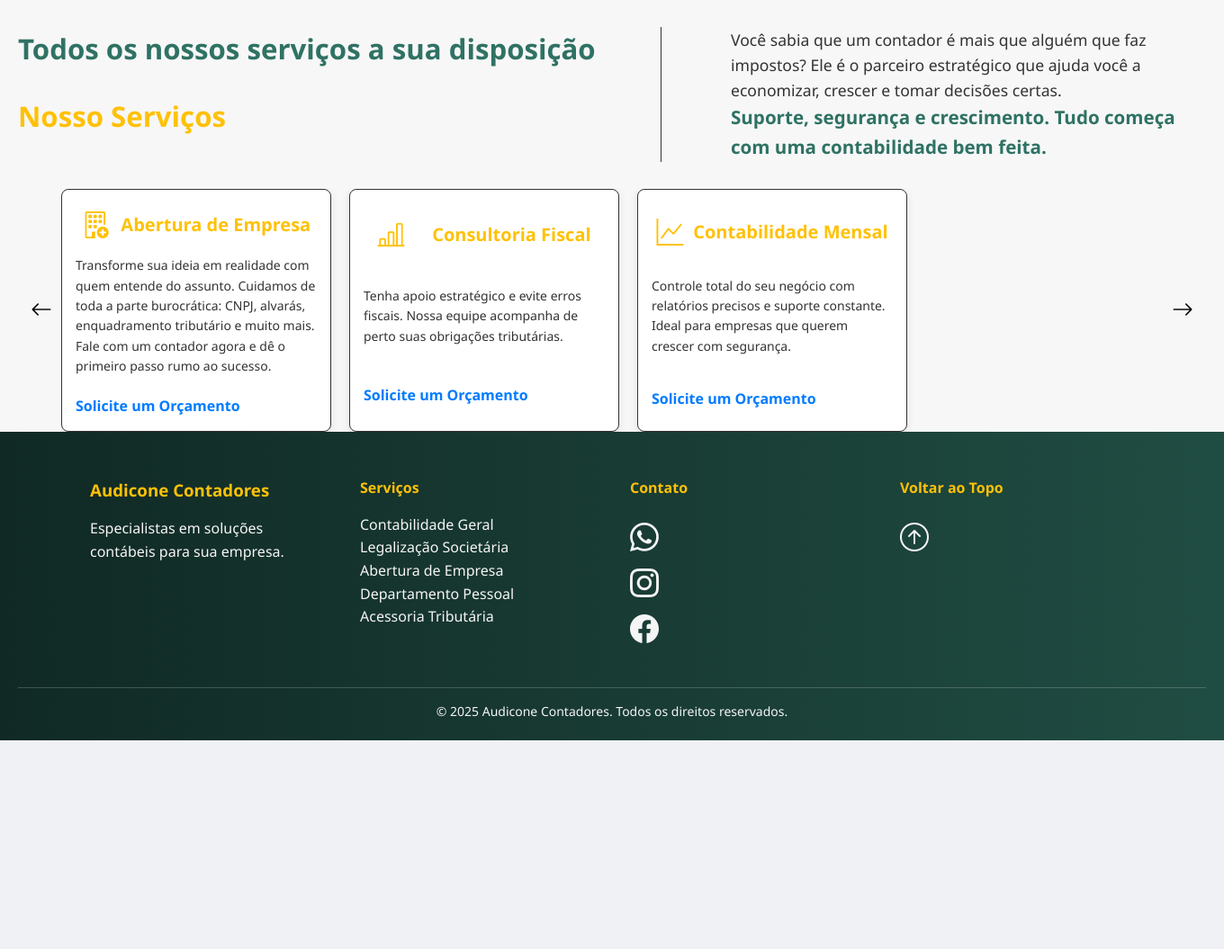
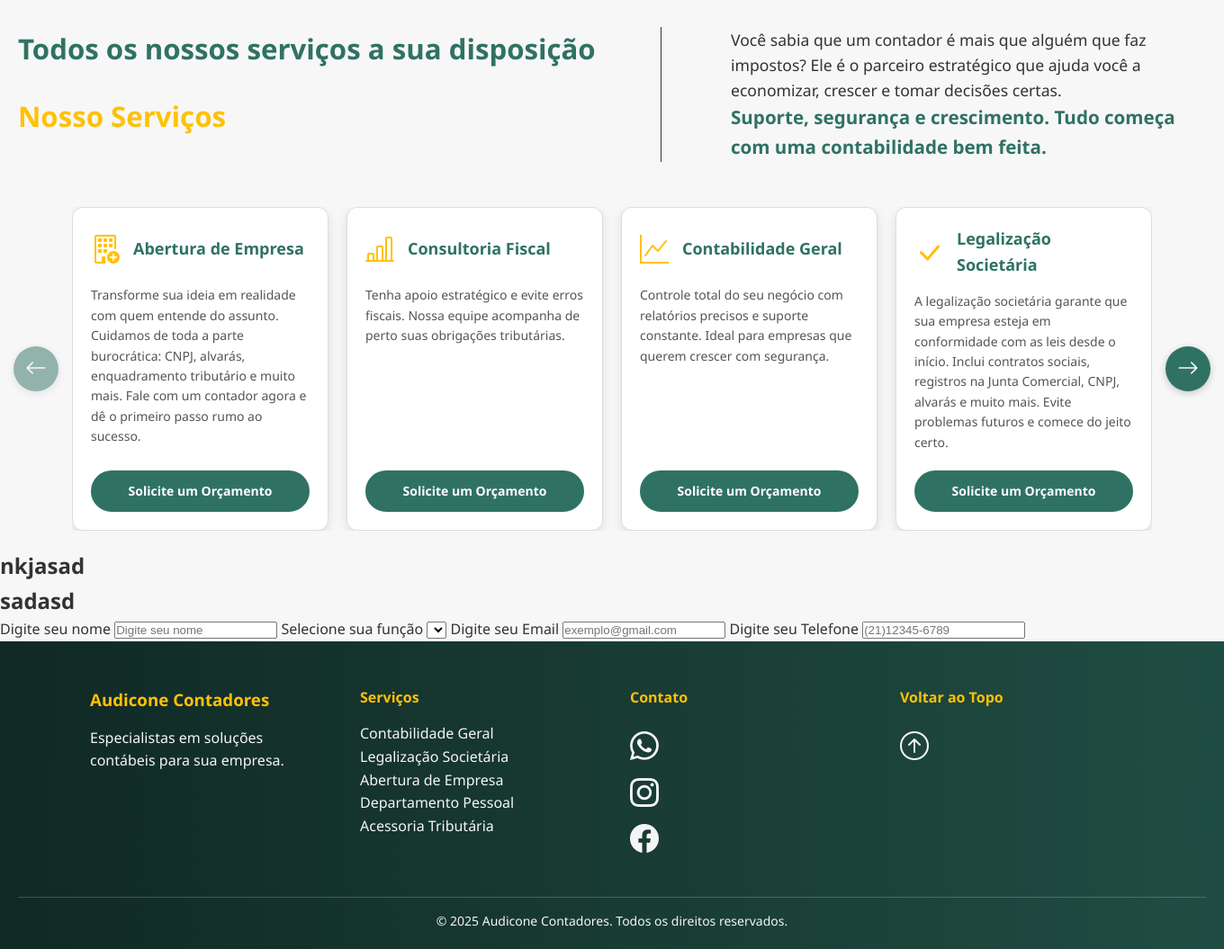
Before and after one commit to IsaqueLucas17121/Audicone, a PHP site: page /servicos.html in a window 1360 px wide. Shown: the part 100-1155 px from the top of the page at 90% size. Before the commit the page ends 923 px from the top, so only its background shows below. Run offline with PHP 8.4, Linux system fonts and the light colour scheme; lists and menus that the app fills with data are empty; some libraries are stand-ins or nearby versions.

Commit message:
atualização dia 10/07

```diff
--- a/servicos.html
+++ b/servicos.html
@@ -6,7 +6,7 @@
     <title>Serviços - Audicone</title>
 
     <!-- JavaScript -->
-    <script src="src/script.js" defer></script>
+    <script src="src/servicos.js" defer></script>
 
     <!-- Css -->
     <link rel="stylesheet" href="src/style.css">
@@ -99,19 +99,69 @@
         <div class="box-servicos">
           <div class="box-descriserv">
             <i class="bi bi-graph-up"></i>
-            <h2>Contabilidade Mensal</h2>
+            <h2>Contabilidade Geral</h2>
           </div>
           <article>
             Controle total do seu negócio com relatórios precisos e suporte constante. Ideal para empresas que querem crescer com segurança.
           </article>
           <span>Solicite um Orçamento</span>
         </div>
+        <!-- Box 4 -->
+        <div class="box-servicos">
+          <div class="box-descriserv">
+            <i class="bi bi-check-lg"></i>
+            <h2>Legalização Societária</h2>
+          </div>
+          <article>
+            A legalização societária garante que sua empresa esteja em conformidade com as leis desde o início.
+            Inclui contratos sociais, registros na Junta Comercial, CNPJ, alvarás e muito mais.
+            Evite problemas futuros e comece do jeito certo.
+          </article>
+          <span>Solicite um Orçamento</span>
+        </div>
+        <!-- Box 5 -->
+        <div class="box-servicos">
+          <div class="box-descriserv">
+            <i class="bi bi-clipboard2-data"></i>
+            <h2>Acessoria Tributária</h2>
+          </div>
+          <article>
+            Com a assessoria tributária certa, sua empresa economiza nos impostos e evita multas e riscos fiscais.
+            Analisamos seu regime tributário, orientamos sobre obrigações legais e garantimos o cumprimento das normas.
+          </article>
+          <span>Solicite um Orçamento</span>
+        </div>
       </div>
     </div>
 
-    <button class="slide-buttonserv" id="buttonserv2">
+    <button  class="slide-buttonserv" id="buttonserv2">
       <i class="bi bi-arrow-right"></i>
     </button>
+  </div>
+</section>
+
+<section>
+  <div class="back-from">
+    <div class="form-text">
+      <h2>nkjasad</h2>
+      <h1>sadasd</h1>
+    </div>
+    <div class="form-input">
+      <label for="nome">Digite seu nome</label>
+      <input type="text" name="nome" id="nome" placeholder="Digite seu nome">
+      <label for="funcao">Selecione sua função</label>
+      <select name="funcao" id="funcao">
+        <option value=""></option>
+        <option value=""></option>
+        <option value=""></option>
+        <option value=""></option>
+        <option value=""></option>
+      </select>
+      <label for="email">Digite seu Email</label>
+      <input type="email" placeholder="exemplo@gmail.com">
+      <label for="telefone">Digite seu Telefone</label>
+      <input type="text" placeholder="(21)12345-6789">
+    </div>
   </div>
 </section>
 
--- a/src/style.css
+++ b/src/style.css
@@ -363,12 +363,15 @@ section{
   align-items: center;
   justify-content: center;
   width: 100%;
-  gap: 10px;
+  gap: 15px;
+  padding: 20px 0;
 }
 
 .slider-container {
   width: 90%;
+  max-width: 1200px;
   overflow: hidden;
+  position: relative;
 }
 
 .slider-track {
@@ -378,61 +381,122 @@ section{
 }
 
 .box-servicos {
-  min-width: 300px;
-  max-width: 300px;
-  border: 1px solid #333;
-  padding: 15px;
+
+  border: 1px solid #ddd;
+  padding: 20px;
   background: #fff;
-  box-shadow: 0 2px 8px rgba(0,0,0,0.1);
-  border-radius: 8px;
+  box-shadow: 0 4px 12px rgba(0,0,0,0.1);
+  border-radius: 12px;
   flex-shrink: 0;
   position: relative;
-  display: grid;
-  align-items: center;
-  justify-content: center;
+  display: flex;
+  flex-direction: column;
+  justify-content: space-between;
+  transition: transform 0.3s ease, box-shadow 0.3s ease;
+  width: 285px;
+}
+
+.box-servicos:hover {
+  transform: translateY(-5px);
+  box-shadow: 0 8px 20px rgba(0,0,0,0.15);
 }
 
 .box-descriserv{
   display: flex;
   align-items: center;
-  justify-content: space-around;
+  justify-content: flex-start;
+  gap: 15px;
+  margin-bottom: 15px;
 }
 
 .box-servicos i {
   color: #FFC107;
-  font-size: 30px;
-  margin-bottom: 10px;
+  font-size: 32px;
+  flex-shrink: 0;
 }
 
 .box-servicos h2 {
-  font-size: 20px;
-  margin: 0 0 10px;
-  color: #FFC107;
+  font-size: 18px;
+  margin: 0;
+  color: #2F7264;
+  font-weight: 600;
 }
 
 .box-servicos article {
   font-size: 14px;
-  margin-bottom: 10px;
+  line-height: 1.6;
+  color: #555;
+  margin-bottom: 20px;
+  flex-grow: 1;
 }
 
 .box-servicos span {
   display: inline-block;
-  margin-top: 10px;
-  color: #007bff;
+  padding: 10px 20px;
+  background-color: #2F7264;
+  color: white;
+  border-radius: 25px;
   cursor: pointer;
-  font-weight: bold;
-  transition: all 0.5s ease;
+  font-weight: 600;
+  font-size: 14px;
+  text-align: center;
+  transition: all 0.3s ease;
+  border: 2px solid #2F7264;
+}
+
+.box-servicos span:hover{
+  background-color: transparent;
+  color: #2F7264;
 }
 
 .slide-buttonserv {
-  background-color: transparent;
+  background-color: #2F7264;
   border: none;
   font-size: 24px;
   cursor: pointer;
+  color: white;
+  width: 50px;
+  height: 50px;
+  border-radius: 50%;
+  display: flex;
+  align-items: center;
+  justify-content: center;
+  transition: all 0.3s ease;
+  box-shadow: 0 2px 8px rgba(0,0,0,0.2);
 }
 
-.box-servicos span:hover{
-  color: #2f7264;
+.slide-buttonserv:hover {
+  background-color: #FFC107;
+  transform: scale(1.1);
+}
+
+.slide-buttonserv:disabled {
+  opacity: 0.5;
+  cursor: not-allowed;
+}
+
+/* Responsividade */
+@media (max-width: 768px) {
+  .back-servicos {
+    gap: 10px;
+    padding: 15px 0;
+  }
+
+  .slider-container {
+    width: 85%;
+  }
+
+  .box-servicos {
+    min-width: 280px;
+    max-width: 280px;
+    padding: 15px;
+  }
+
+  .slide-buttonserv {
+    width: 40px;
+    height: 40px;
+    font-size: 20px;
+  }
 }
 
 .footer {
```
Also changed, not shown: src/servicos.js (added, +66 -0 lines).
